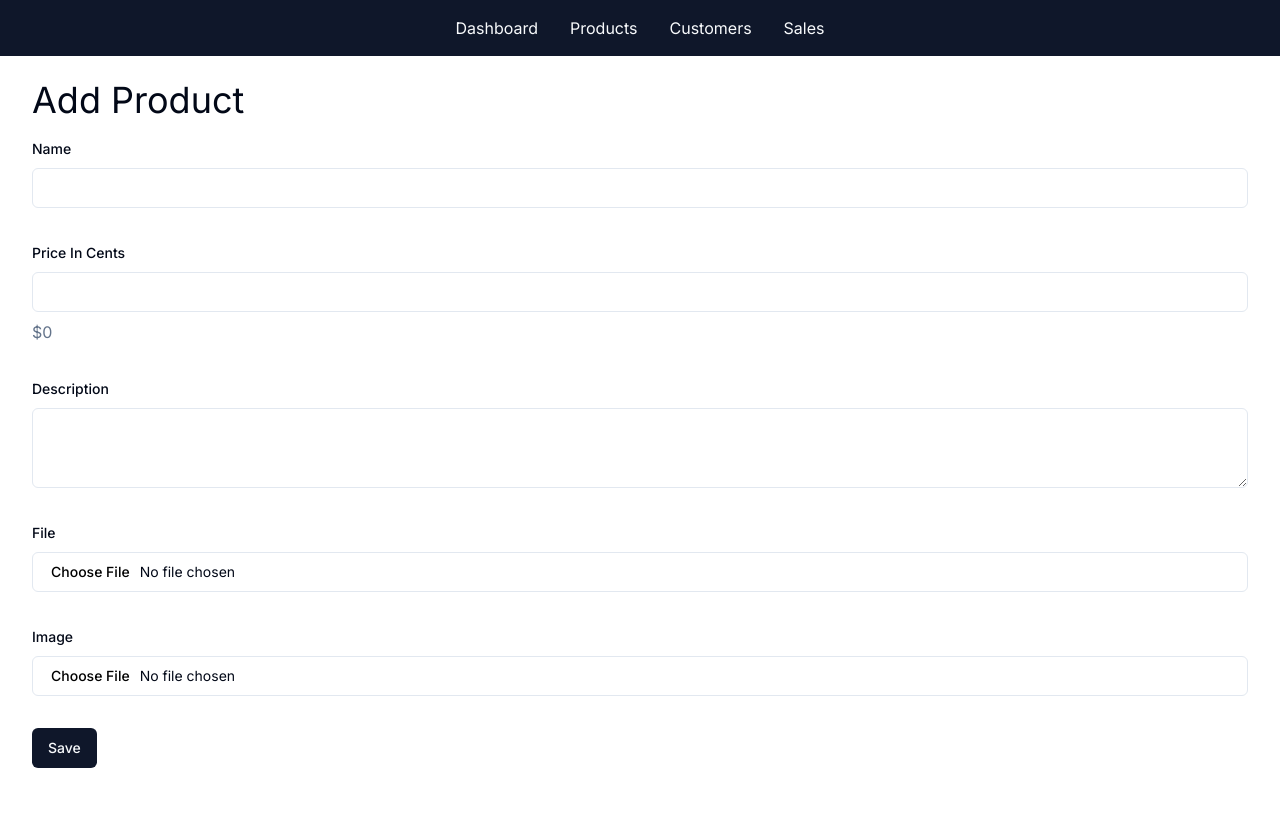
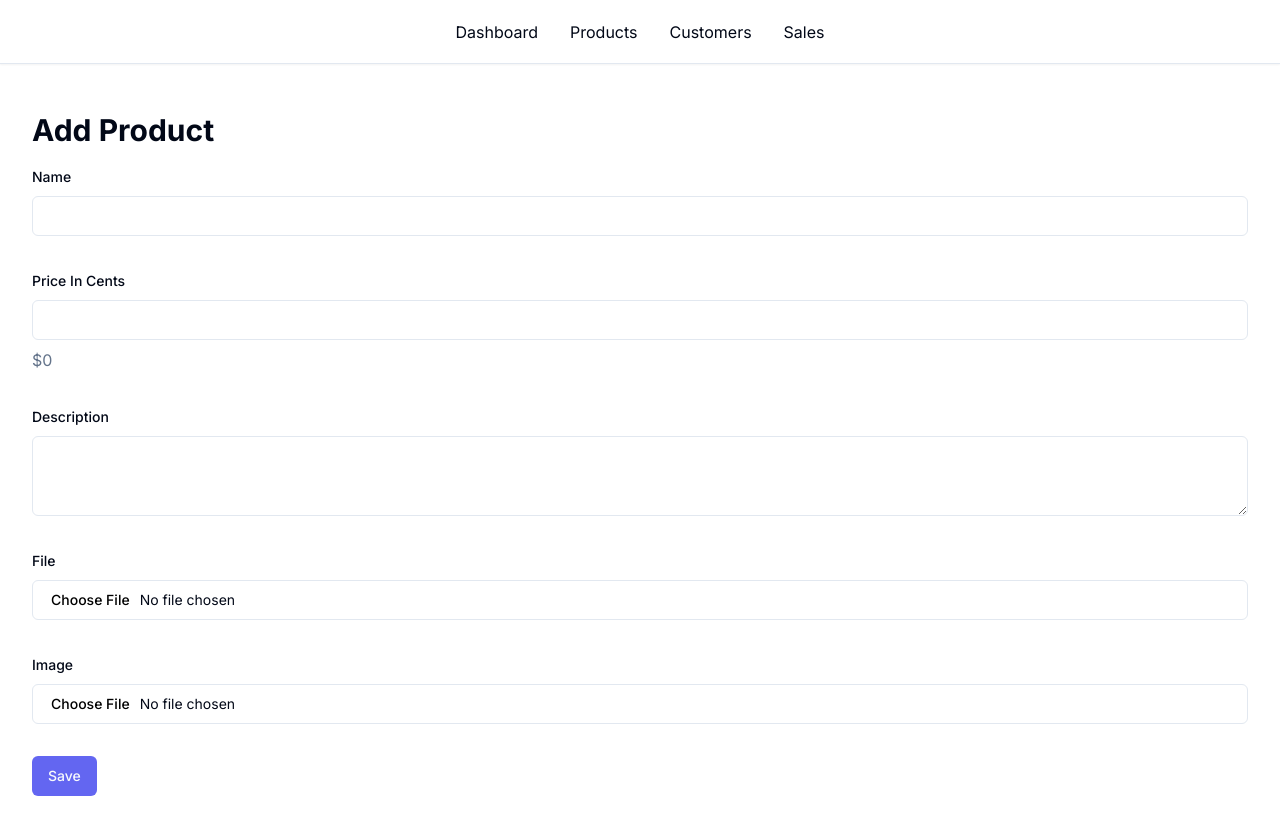
Before and after one commit to rosstungol/e-commerce, a Next.js app: page /admin/products/new in a window 1280 px wide. Shown: the top 834 px of the page. Before the commit the page ends 800 px from the top, so only its background shows below. Built offline with nearby package versions, Linux system fonts and the light colour scheme.

Commit message:
Updates app styling

```diff
--- a/src/app/(customerFacing)/layout.tsx
+++ b/src/app/(customerFacing)/layout.tsx
@@ -14,7 +14,7 @@ export default function Layout({
 				<NavLink href="/products">Products</NavLink>
 				<NavLink href="/orders">My Orders</NavLink>
 			</Nav>
-			<main className="container my-6">{children}</main>
+			<main className="container pb-20 pt-28">{children}</main>
 		</>
 	)
 }
--- a/src/app/(customerFacing)/orders/page.tsx
+++ b/src/app/(customerFacing)/orders/page.tsx
@@ -18,7 +18,7 @@ export default function MyOrdersPage() {
 	const [data, action] = useFormState(emailOrderHistory, {})
 
 	return (
-		<form action={action} className="max-2-xl mx-auto">
+		<form action={action} className="mx-auto max-w-xl">
 			<Card>
 				<CardHeader>
 					<CardTitle>My Orders</CardTitle>
--- a/src/app/(customerFacing)/page.tsx
+++ b/src/app/(customerFacing)/page.tsx
@@ -50,7 +50,7 @@ async function ProductGridSection({
 }: ProductGridSectionProps) {
 	return (
 		<div className="space-y-4">
-			<div className="flex gap-4">
+			<div className="flex items-center gap-4">
 				<h2 className="text-3xl font-bold">{title}</h2>
 				<Button variant="outline" asChild>
 					<Link href="products" className="space-x-2">
--- a/src/app/(customerFacing)/products/page.tsx
+++ b/src/app/(customerFacing)/products/page.tsx
@@ -14,6 +14,8 @@ const getProducts = cache(() => {
 
 export default function ProductsPage() {
 	return (
+		<div className="space-y-4">
+			<h2 className="text-3xl font-bold">All Products</h2>
 			<div className="grid grid-cols-1 gap-4 md:grid-cols-2 lg:grid-cols-3">
 				<Suspense
 					fallback={
@@ -30,6 +32,7 @@ export default function ProductsPage() {
 					<ProductsSuspense />
 				</Suspense>
 			</div>
+		</div>
 	)
 }
 
--- a/src/app/admin/_components/PageHeader.tsx
+++ b/src/app/admin/_components/PageHeader.tsx
@@ -1,5 +1,5 @@
 import { ReactNode } from 'react'
 
 export function PageHeader({ children }: { children: ReactNode }) {
-	return <h1 className="mb-4 text-4xl">{children}</h1>
+	return <h1 className="mb-4 text-3xl font-bold">{children}</h1>
 }
--- a/src/app/admin/layout.tsx
+++ b/src/app/admin/layout.tsx
@@ -15,7 +15,7 @@ export default function AdminLayout({
 				<NavLink href="/admin/users">Customers</NavLink>
 				<NavLink href="/admin/orders">Sales</NavLink>
 			</Nav>
-			<main className="container my-6">{children}</main>
+			<main className="container pb-20 pt-28">{children}</main>
 		</>
 	)
 }
--- a/src/app/admin/orders/page.tsx
+++ b/src/app/admin/orders/page.tsx
@@ -12,11 +12,11 @@ import { PageHeader } from '../_components/PageHeader'
 import {
 	DropdownMenu,
 	DropdownMenuContent,
-	DropdownMenuItem,
 	DropdownMenuTrigger,
 } from '@/components/ui/dropdown-menu'
 import { MoreVertical } from 'lucide-react'
 import { DeleteDropDownItem } from './_components/OrderActions'
+import { Card } from '@/components/ui/card'
 
 function getOrders() {
 	return db.order.findMany({
@@ -45,6 +45,7 @@ async function OrdersTable() {
 	if (orders.length === 0) return <p>No sales found</p>
 
 	return (
+		<Card>
 			<Table>
 				<TableHeader>
 					<TableRow>
@@ -79,5 +80,6 @@ async function OrdersTable() {
 					))}
 				</TableBody>
 			</Table>
+		</Card>
 	)
 }
--- a/src/app/admin/products/page.tsx
+++ b/src/app/admin/products/page.tsx
@@ -23,6 +23,7 @@ import {
 	ActiveToggleDropdownItem,
 	DeleteDropdownItem,
 } from './_components/ProductActions'
+import { Card } from '@/components/ui/card'
 
 export default function AdminProductsPage() {
 	return (
@@ -55,6 +56,7 @@ async function ProductsTable() {
 	if (products.length === 0) return <p>No Products found</p>
 
 	return (
+		<Card>
 			<Table>
 				<TableHeader>
 					<TableRow>
@@ -86,7 +88,9 @@ async function ProductsTable() {
 								)}
 							</TableCell>
 							<TableCell>{product.name}</TableCell>
-						<TableCell>{formatCurrency(product.priceInCents / 100)}</TableCell>
+							<TableCell>
+								{formatCurrency(product.priceInCents / 100)}
+							</TableCell>
 							<TableCell>{formatNumber(product._count.orders)}</TableCell>
 							<TableCell>
 								<DropdownMenu>
@@ -96,7 +100,10 @@ async function ProductsTable() {
 									</DropdownMenuTrigger>
 									<DropdownMenuContent>
 										<DropdownMenuItem asChild>
-										<a download href={`/admin/products/${product.id}/download`}>
+											<a
+												download
+												href={`/admin/products/${product.id}/download`}
+											>
 												Download
 											</a>
 										</DropdownMenuItem>
@@ -121,5 +128,6 @@ async function ProductsTable() {
 					))}
 				</TableBody>
 			</Table>
+		</Card>
 	)
 }
--- a/src/app/admin/users/page.tsx
+++ b/src/app/admin/users/page.tsx
@@ -16,6 +16,7 @@ import {
 } from '@/components/ui/dropdown-menu'
 import { MoreVertical } from 'lucide-react'
 import { DeleteDropDownItem } from './_components/UserActions'
+import { Card } from '@/components/ui/card'
 
 function getUsers() {
 	return db.user.findMany({
@@ -43,6 +44,7 @@ async function UsersTable() {
 	if (users.length === 0) return <p>No customers found</p>
 
 	return (
+		<Card>
 			<Table>
 				<TableHeader>
 					<TableRow>
@@ -80,5 +82,6 @@ async function UsersTable() {
 					))}
 				</TableBody>
 			</Table>
+		</Card>
 	)
 }
--- a/src/app/globals.css
+++ b/src/app/globals.css
@@ -13,7 +13,7 @@
 		--popover: 0 0% 100%;
 		--popover-foreground: 222.2 84% 4.9%;
 
-		--primary: 222.2 47.4% 11.2%;
+		--primary: 239 83.5% 66.7%;
 		--primary-foreground: 210 40% 98%;
 
 		--secondary: 210 40% 96.1%;
@@ -73,4 +73,10 @@
 	body {
 		@apply bg-background text-foreground;
 	}
+	body::-webkit-scrollbar {
+		@apply w-2 bg-slate-100;
+	}
+	body::-webkit-scrollbar-thumb {
+		@apply bg-slate-300;
+	}
 }
--- a/src/components/Nav.tsx
+++ b/src/components/Nav.tsx
@@ -7,7 +7,7 @@ import { cn } from '@/lib/utils'
 
 export function Nav({ children }: { children: ReactNode }) {
 	return (
-		<nav className="flex justify-center bg-primary px-4 text-primary-foreground">
+		<nav className="fixed z-10 flex h-16 w-full items-center justify-center border-b bg-white px-4 shadow-sm">
 			{children}
 		</nav>
 	)
@@ -19,8 +19,8 @@ export function NavLink(props: Omit<ComponentProps<typeof Link>, 'className'>) {
 		<Link
 			{...props}
 			className={cn(
-				'p-4 hover:bg-secondary hover:text-secondary-foreground focus-visible:bg-secondary focus-visible:text-secondary-foreground',
-				pathname === props.href && 'bg-background text-foreground'
+				'p-4 transition hover:text-primary focus-visible:text-primary',
+				pathname === props.href && 'text-primary'
 			)}
 		/>
 	)
--- a/src/components/ProductCard.tsx
+++ b/src/components/ProductCard.tsx
@@ -28,7 +28,7 @@ export function ProductCard({
 }: ProductCardProps) {
 	return (
 		<Card className="flex flex-col overflow-hidden">
-			<div className="relative aspect-video h-auto w-full">
+			<div className="relative aspect-video h-auto w-full border-b">
 				<Image src={imagePath} fill alt={name} />
 			</div>
 			<CardHeader>
@@ -50,19 +50,18 @@ export function ProductCard({
 export function ProductCardSkeleton() {
 	return (
 		<Card className="flex animate-pulse flex-col overflow-hidden">
-			<div className="aspect-video w-full bg-gray-300" />
+			<div className="aspect-video w-full bg-gray-200" />
 			<CardHeader>
 				<CardTitle>
-					<div className="h-6 w-3/4 rounded-full bg-gray-300" />
+					<div className="h-6 w-3/4 rounded-full bg-gray-200" />
 				</CardTitle>
 				<CardDescription>
-					<div className="h-4 w-1/2 rounded-full bg-gray-300" />
+					<div className="h-4 w-1/2 rounded-full bg-gray-200" />
 				</CardDescription>
 			</CardHeader>
 			<CardContent className="space-y-2">
-				<div className="h-4 w-full rounded-full bg-gray-300" />
-				<div className="h-4 w-full rounded-full bg-gray-300" />
-				<div className="h-4 w-3/4 rounded-full bg-gray-300" />
+				<div className="h-4 w-full rounded-full bg-gray-200" />
+				<div className="h-4 w-3/4 rounded-full bg-gray-200" />
 			</CardContent>
 			<CardFooter>
 				<Button className="w-full" disabled size="lg" />
```
Lines whose indentation alone changed are shown as unchanged.
